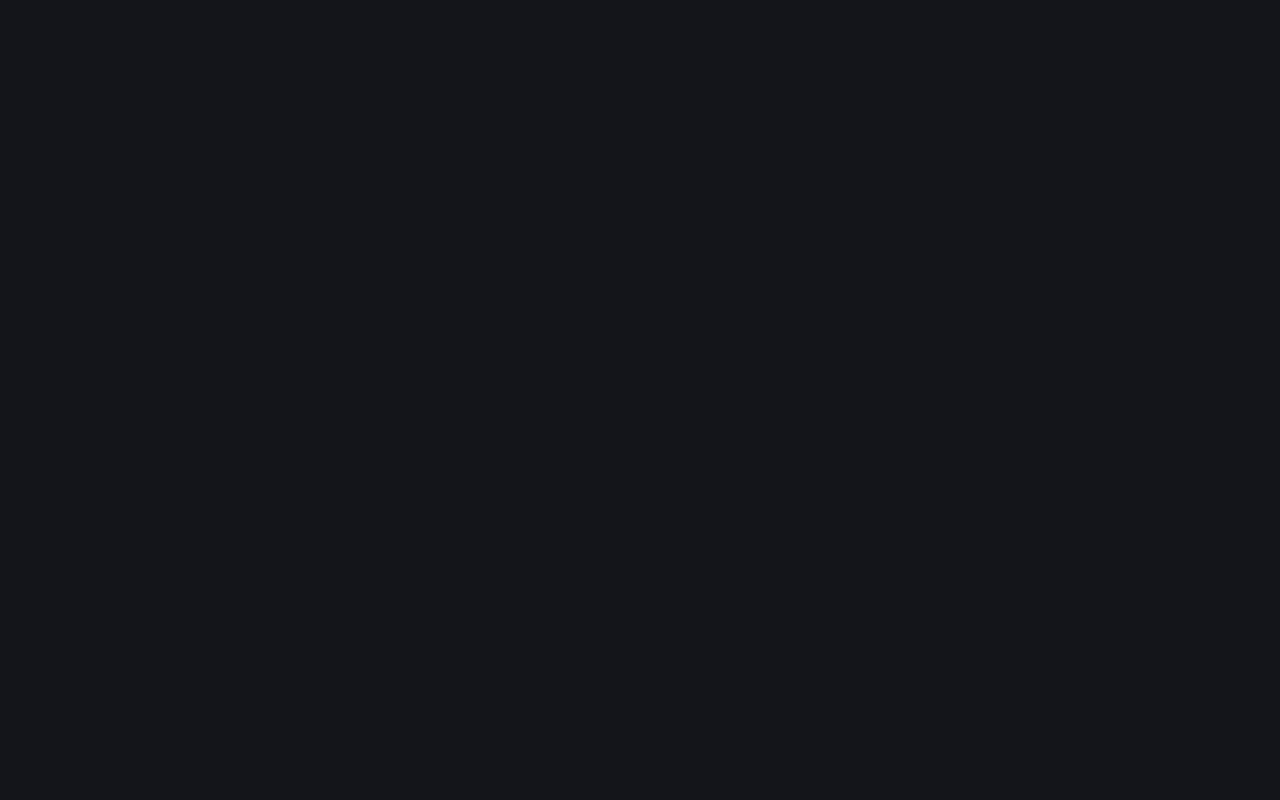
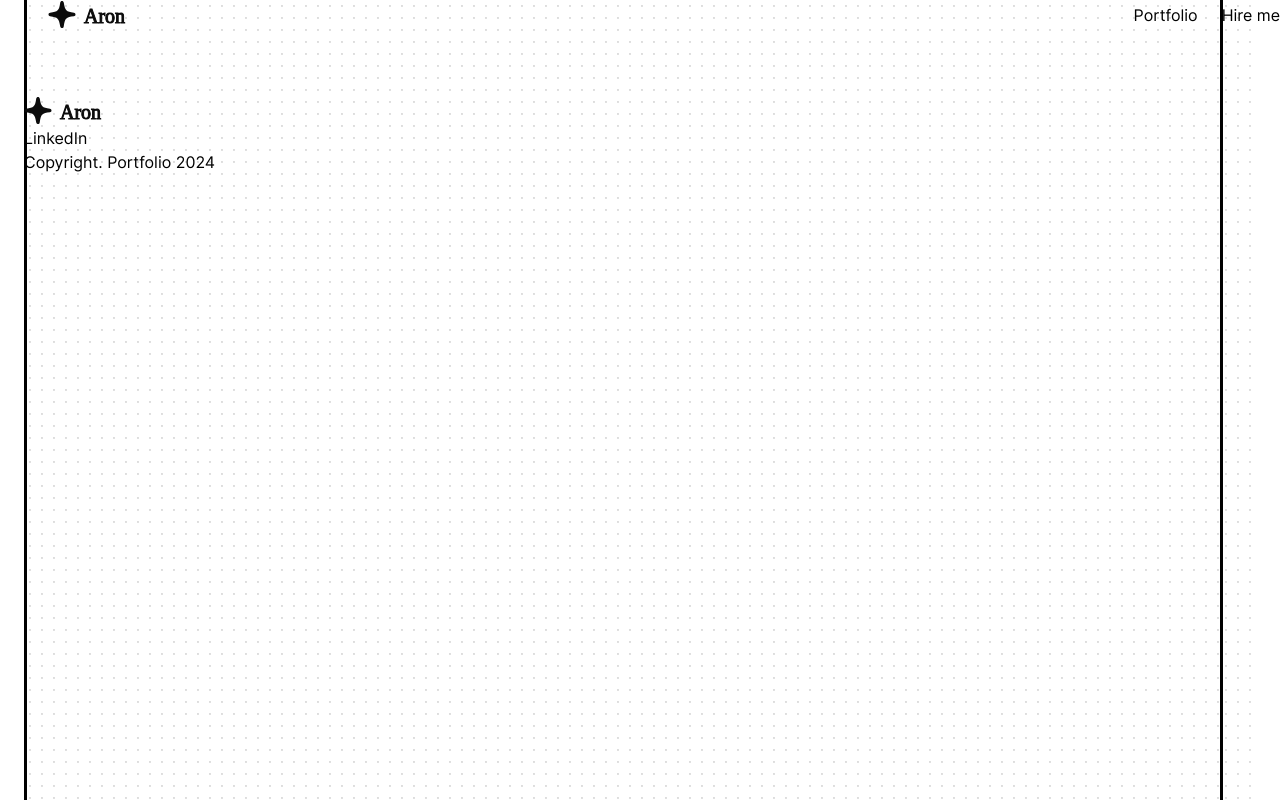
Before and after one commit to aronft/aron, an Astro site: page / in a window 1280 px wide. Built offline with nearby package versions, Linux system fonts and the light colour scheme; Astro itself is replaced by a stand-in of ours; a web font is replaced by a local one.

Commit message:
add styles int layout

```diff
--- a/src/layouts/Layout.astro
+++ b/src/layouts/Layout.astro
@@ -1,9 +1,15 @@
 ---
+import '@/styles/fonts.css'
+import '@/styles/global.css'
+
+import Footer from '@/components/common/Footer.astro'
+import Header from '@/components/common/Header.astro'
+
 interface Props {
-	title: string;
+	title: string
 }
 
-const { title } = Astro.props;
+const { title } = Astro.props
 ---
 
 <!doctype html>
@@ -16,36 +22,18 @@ const { title } = Astro.props;
 		<meta name="generator" content={Astro.generator} />
 		<title>{title}</title>
 	</head>
-	<body>
-		<slot />
+	<body class="px-6">
+		<div class="bg-pattern container mx-auto min-h-[100dvh] bg-red-50">
+			<Header />
+			<main class="pt-24">
+				<slot />
+			</main>
+			<Footer />
+		</div>
+		<style is:global>
+			body {
+				font-family: 'Inter';
+			}
+		</style>
 	</body>
 </html>
-<style is:global>
-	:root {
-		--accent: 136, 58, 234;
-		--accent-light: 224, 204, 250;
-		--accent-dark: 49, 10, 101;
-		--accent-gradient: linear-gradient(
-			45deg,
-			rgb(var(--accent)),
-			rgb(var(--accent-light)) 30%,
-			white 60%
-		);
-	}
-	html {
-		font-family: system-ui, sans-serif;
-		background: #13151a;
-		background-size: 224px;
-	}
-	code {
-		font-family:
-			Menlo,
-			Monaco,
-			Lucida Console,
-			Liberation Mono,
-			DejaVu Sans Mono,
-			Bitstream Vera Sans Mono,
-			Courier New,
-			monospace;
-	}
-</style>
```
